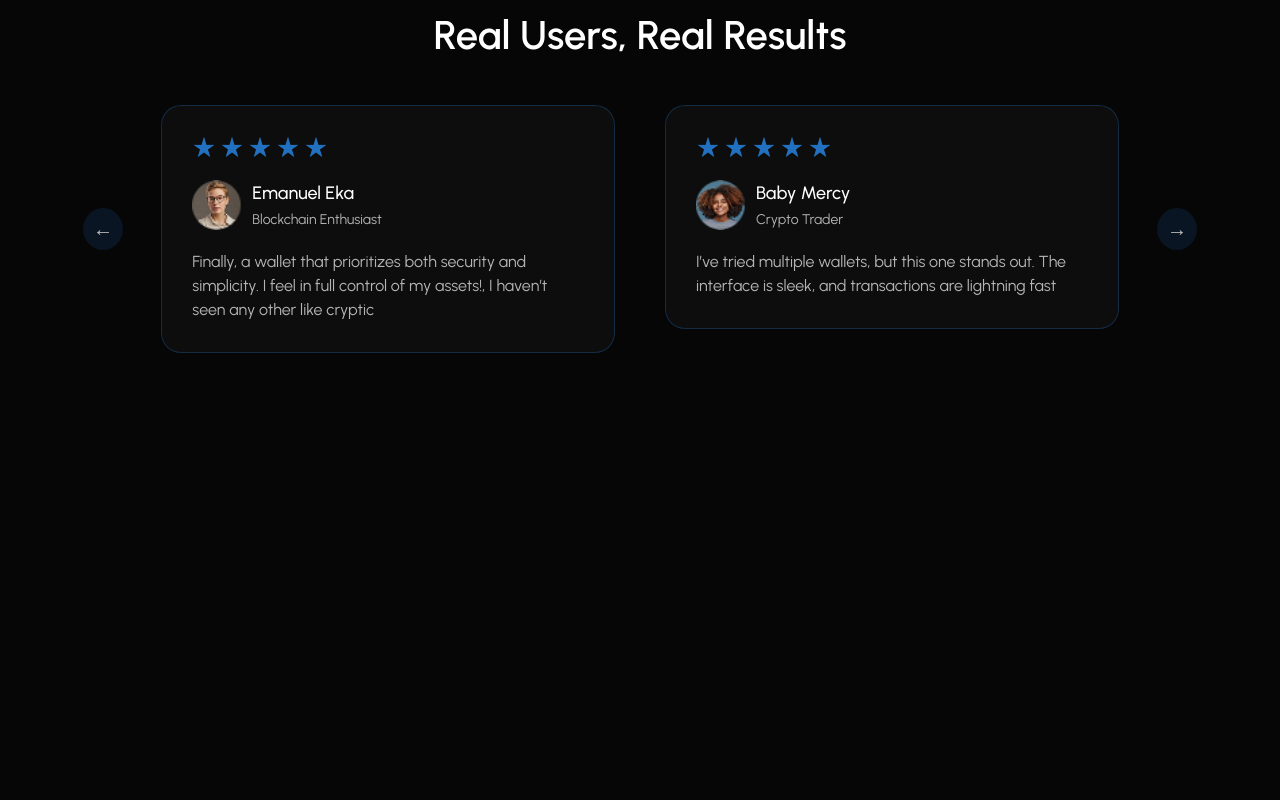
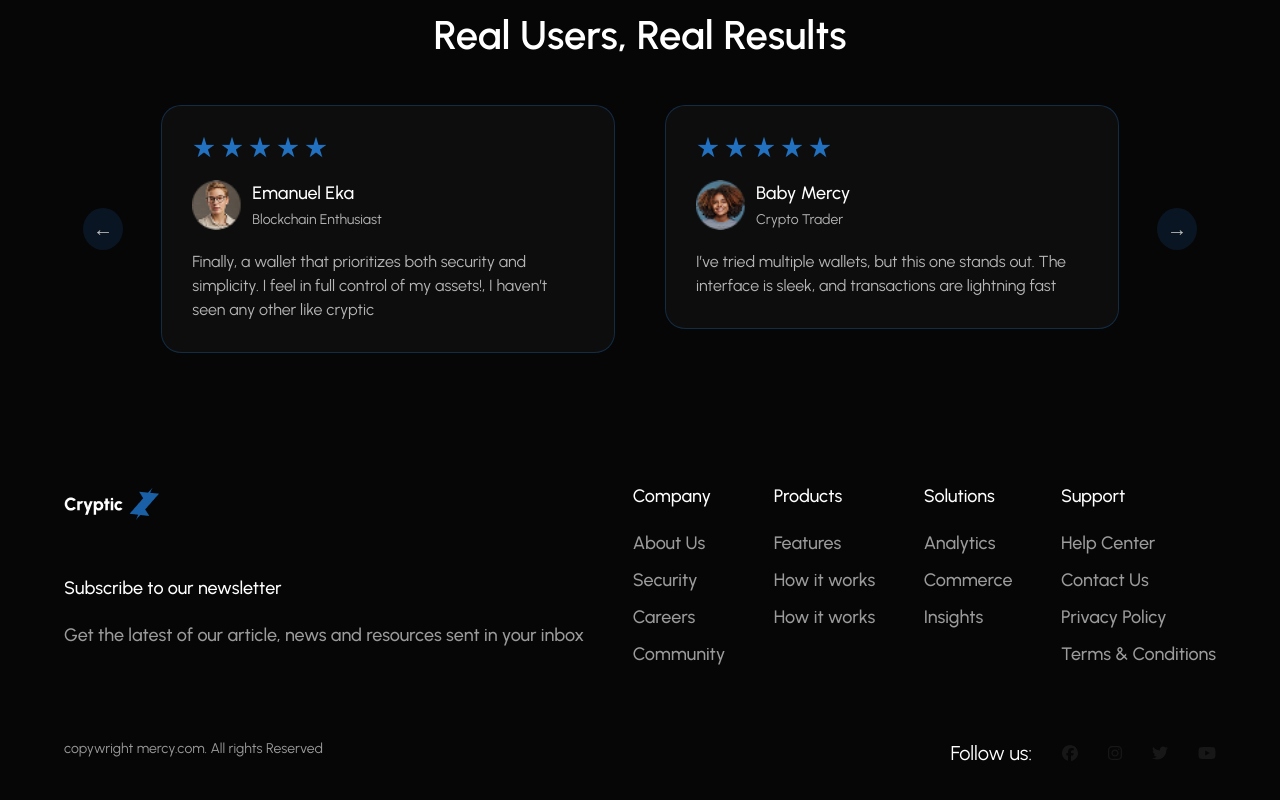
Before and after one commit to Abdulrafiudev/Crypto-Landing-Page, a Next.js app: page / in a window 1280 px wide. Shown: the part 4648-5448 px from the top of the page. Before the commit the page ends 5001 px from the top, so only its background shows below. Built offline with nearby package versions, Linux system fonts and the light colour scheme.

Commit message:
footer nearly done

```diff
--- /dev/null
+++ b/app/Layout/footer/footer.tsx
@@ -0,0 +1,103 @@
+import React from "react";
+import { logo } from "@/images";
+import Image from "next/image";
+import { FontAwesomeIcon } from "@fortawesome/react-fontawesome";
+import {
+  faFacebook,
+  faTwitter,
+  faInstagram,
+  faYoutube,
+} from "@fortawesome/free-brands-svg-icons";
+
+const Footer = () => {
+  return (
+    <>
+      <div className="w-full flex justify-center  mt-[50px] pt-[80px] pb-[70px] max-[38em]:pb-[40px]">
+        <div className="w-[90%] flex flex-col gap-[70px]">
+          <div className="flex justify-between max-[38em]:flex-col max-[38em]:gap-[25px]">
+            <div className="flex flex-col">
+              <Image src={logo} alt="logo" />
+              <p className="text-[#FFFFFF] text-[18px] font-[500] mt-[50px] max-[38em]:mt-[20px]">
+                Subscribe to our newsletter
+              </p>
+              <p className="text-[#FFFFFF99] text-[18px] font-[500] mt-[20px]">
+                Get the latest of our article, news and resources sent in your
+                inbox
+              </p>
+            </div>
+            <div className="flex flex-col">
+              <p className="text-[#FFFFFF] text-[18px] font-[500]">Company</p>
+              <p className="text-[#FFFFFF99] text-[18px] font-[500] mt-[20px]">
+                About Us
+              </p>
+              <p className="text-[#FFFFFF99] text-[18px] font-[500] mt-[10px]">
+                Security
+              </p>
+              <p className="text-[#FFFFFF99] text-[18px] font-[500] mt-[10px]">
+                Careers
+              </p>
+              <p className="text-[#FFFFFF99] text-[18px] font-[500] mt-[10px]">
+                Community
+              </p>
+            </div>
+            <div className="flex flex-col">
+              <p className="text-[#FFFFFF] text-[18px] font-[500]">Products</p>
+              <p className="text-[#FFFFFF99] text-[18px] font-[500] mt-[20px]">
+                Features
+              </p>
+              <p className="text-[#FFFFFF99] text-[18px] font-[500] mt-[10px]">
+                How it works
+              </p>
+              <p className="text-[#FFFFFF99] text-[18px] font-[500] mt-[10px]">
+                How it works
+              </p>
+            </div>
+            <div className="flex flex-col">
+              <p className="text-[#FFFFFF] text-[18px] font-[500]">Solutions</p>
+              <p className="text-[#FFFFFF99] text-[18px] font-[500] mt-[20px]">
+                Analytics
+              </p>
+              <p className="text-[#FFFFFF99] text-[18px] font-[500] mt-[10px]">
+                Commerce
+              </p>
+              <p className="text-[#FFFFFF99] text-[18px] font-[500] mt-[10px]">
+                Insights
+              </p>
+            </div>
+            <div className="flex flex-col">
+              <p className="text-[#FFFFFF] text-[18px] font-[500]">Support</p>
+              <p className="text-[#FFFFFF99] text-[18px] font-[500] mt-[20px]">
+                Help Center
+              </p>
+              <p className="text-[#FFFFFF99] text-[18px] font-[500] mt-[10px]">
+                Contact Us
+              </p>
+              <p className="text-[#FFFFFF99] text-[18px] font-[500] mt-[10px]">
+                Privacy Policy
+              </p>
+              <p className="text-[#FFFFFF99] text-[18px] font-[500] mt-[10px]">
+                Terms & Conditions
+              </p>
+            </div>
+          </div>
+          <div className="flex justify-between max-[38em]:flex-col max-[38em]:gap-[15px]">
+            <p className="text-[14px] text-[#FFFFFF99] font-[400]">
+              copywright mercy.com. All rights Reserved{" "}
+            </p>
+            <div className="flex gap-[30px] items-center">
+              <p className="text-[#FFFFFF] text-[20px] font-[400] text-nowrap">
+                Follow us:
+              </p>
+              <FontAwesomeIcon icon={faFacebook} className="h-[25px] w-auto" />
+              <FontAwesomeIcon icon={faInstagram} className="h-[25px] w-auto" />
+              <FontAwesomeIcon icon={faTwitter} className="h-[25px] w-auto" />
+              <FontAwesomeIcon icon={faYoutube} className="h-[25px] w-auto" />
+            </div>
+          </div>
+        </div>
+      </div>
+    </>
+  );
+};
+
+export default Footer;
--- /dev/null
+++ b/app/Layout/footer/index.ts
@@ -0,0 +1 @@
+export { default } from "./footer";
--- a/app/components/token/token.tsx
+++ b/app/components/token/token.tsx
@@ -16,16 +16,16 @@ const Token = () => {
               Popular Crypto Assets
             </p>
           </div>
-          <div className="flex flex-wrap gap-[80px] gap-y-[40px]  max-[38em]:gap-[5px] max-[38em]:gap-y-[30px] max-[38em]:pl-[20px]">
+          <div className="flex flex-wrap justify-center gap-[80px] gap-y-[40px]  max-[38em]:gap-[0px] max-[38em]:gap-y-[30px] max-[38em]:pl-[30px]">
             {tokenList.map((token) => {
               return (
-                <div key={token.id} className="flex items-center mx-[auto]">
+                <div key={token.id} className="flex items-center mx-[auto] ">
                   {token.image && (
                     <div className="flex gap-[30px]  max-[38em]:flex-col max-[38em]:gap-[10px]">
                       <Image
                         src={token.image}
                         alt="token"
-                        className="max-[38em]:w-[100px]"
+                        className="max-[38em]:w-[110px] max-[38em]:h-auto"
                       />
                       <Image
                         src={price}
--- a/app/globals.css
+++ b/app/globals.css
@@ -23,8 +23,8 @@
 body {
   background: var(--backgroundColor);
   color: var(--foreground);
-  width: 100%;
-  overflow-x: hidden;
+  /* width: 100%;
+  overflow-x: hidden; */
 }
 .slick-slider {
   width: 100%;
--- a/app/layout.tsx
+++ b/app/layout.tsx
@@ -2,6 +2,7 @@ import type { Metadata } from "next";
 import { Urbanist } from "next/font/google";
 import "./globals.css";
 import NavBar from "./Layout/navBar";
+import Footer from "./Layout/footer";
 
 const urbanist = Urbanist({
   variable: "--font-urbanist",
@@ -24,6 +25,7 @@ export default function RootLayout({
       <body className={urbanist.className}>
         <NavBar />
         {children}
+        <Footer />
       </body>
     </html>
   );
--- a/package.json
+++ b/package.json
@@ -9,6 +9,10 @@
     "lint": "next lint"
   },
   "dependencies": {
+    "@fortawesome/fontawesome-svg-core": "^6.7.2",
+    "@fortawesome/free-brands-svg-icons": "^6.7.2",
+    "@fortawesome/free-solid-svg-icons": "^6.7.2",
+    "@fortawesome/react-fontawesome": "^0.2.2",
     "clsx": "^2.1.1",
     "next": "15.2.4",
     "react": "^19.0.0",
```
Also changed, not shown: 1 other file (tests, documents, lock files or other folders).
